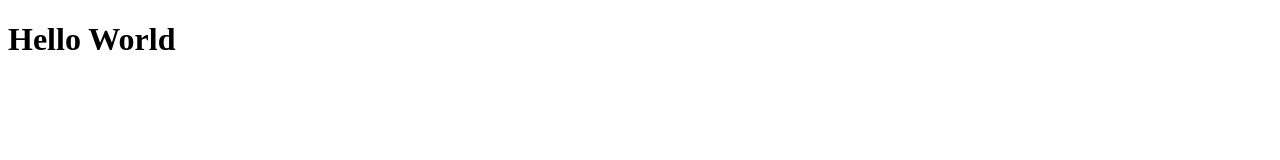
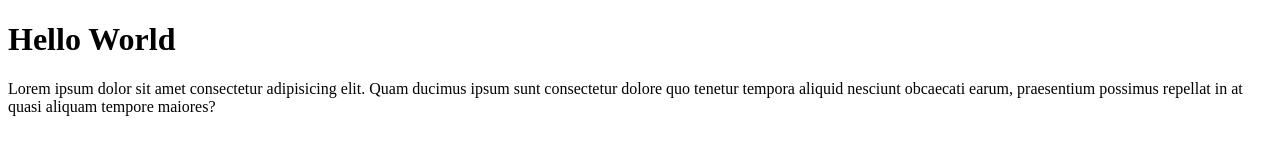
Before and after one commit to ArifBillah1996/my-first-project, a plain HTML site: page Index.html in a window 1280 px wide. Drawn offline with Linux system fonts and the light colour scheme.

Commit message:
Learn github

```diff
--- a/Index.html
+++ b/Index.html
@@ -8,5 +8,6 @@
 </head>
 <body>
     <h1>Hello World</h1>
+    <p>Lorem ipsum dolor sit amet consectetur adipisicing elit. Quam ducimus ipsum sunt consectetur dolore quo tenetur tempora aliquid nesciunt obcaecati earum, praesentium possimus repellat in at quasi aliquam tempore maiores?</p>
 </body>
 </html>
```
